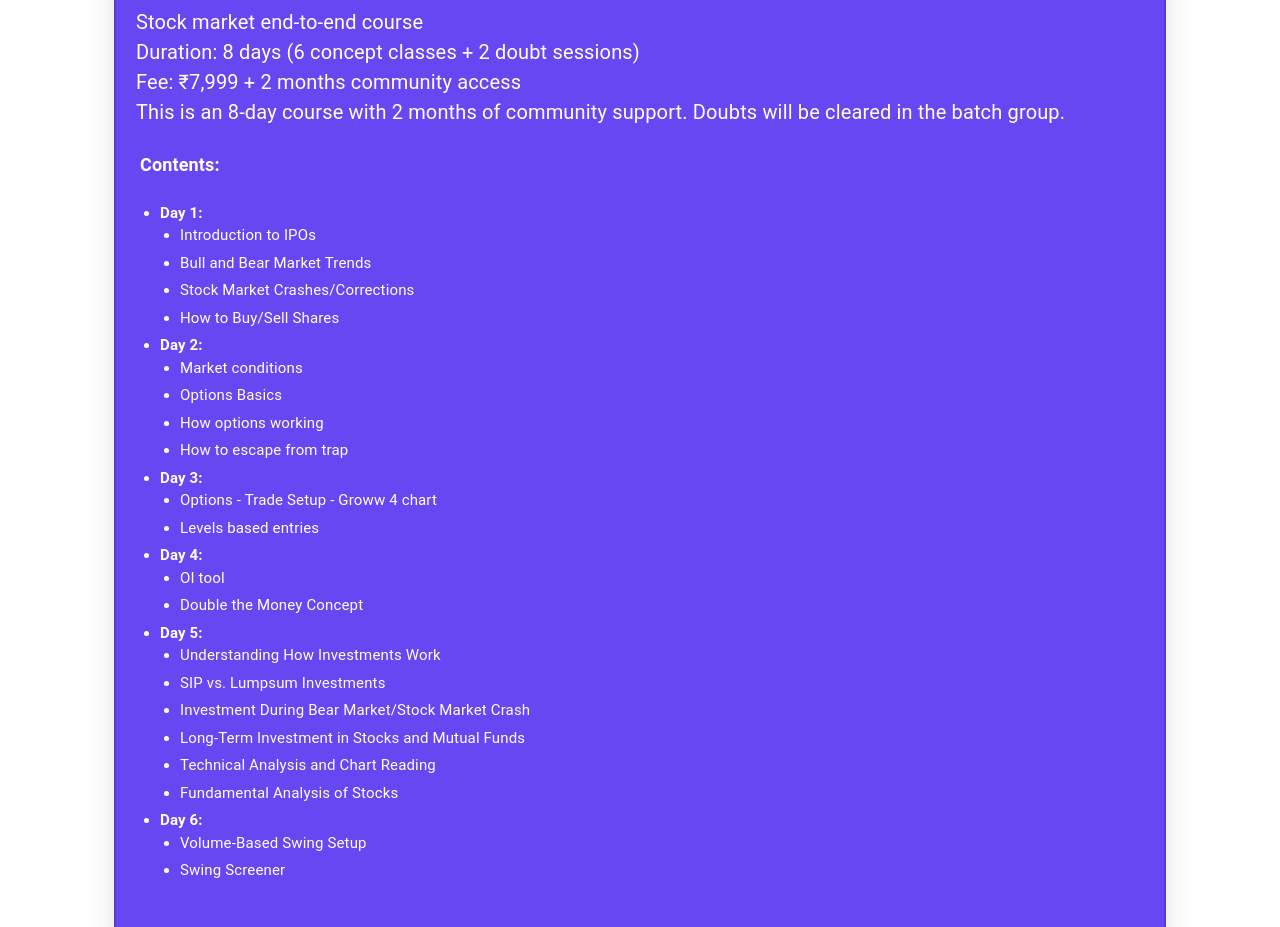
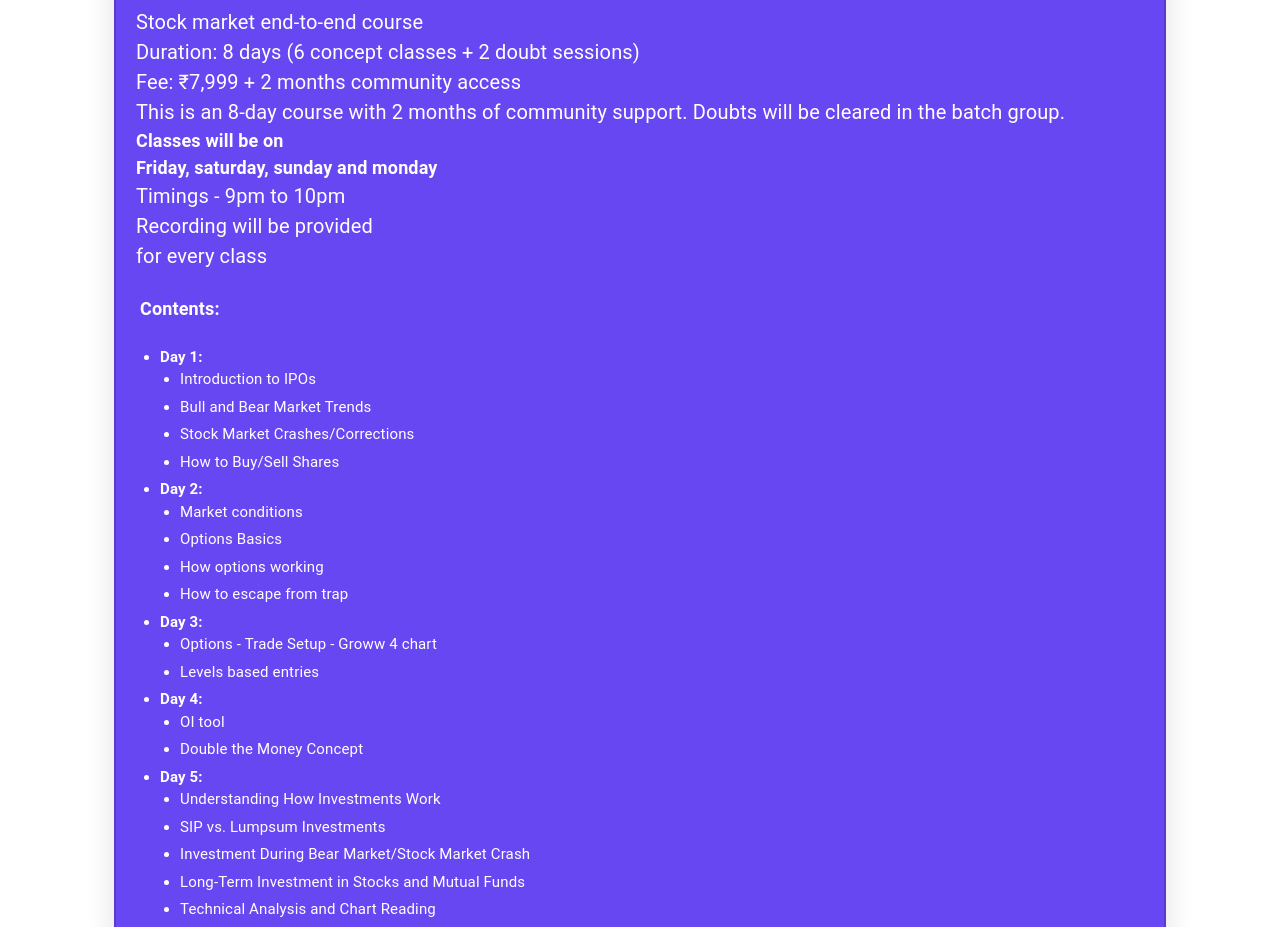
Before and after one commit to Santhosh-M-R/solo, a React (Create React App) app: page / in a window 1280 px wide. Shown: the part 3220-4147 px from the top of the page. Built offline with nearby package versions, Linux system fonts and the light colour scheme.

Commit message:
time update

```diff
--- a/src/CourseDetails.jsx
+++ b/src/CourseDetails.jsx
@@ -399,14 +399,14 @@ const CourseDetails = () => {
                   This is an 8-day course with 2 months of community support.
                   Doubts will be cleared in the batch group.
                 </p>
-                {/* <b>
+                <b>
                   Classes will be on <br /> Friday, saturday, sunday and monday
                 </b>
                 <p className="timing">
                   Timings - 9pm to 10pm <br />
                   Recording will be provided <br />
                   for every class
-                </p> */}
+                </p>
               </div>
               <div className="class-content">
                 <h4>Contents:</h4>
```
